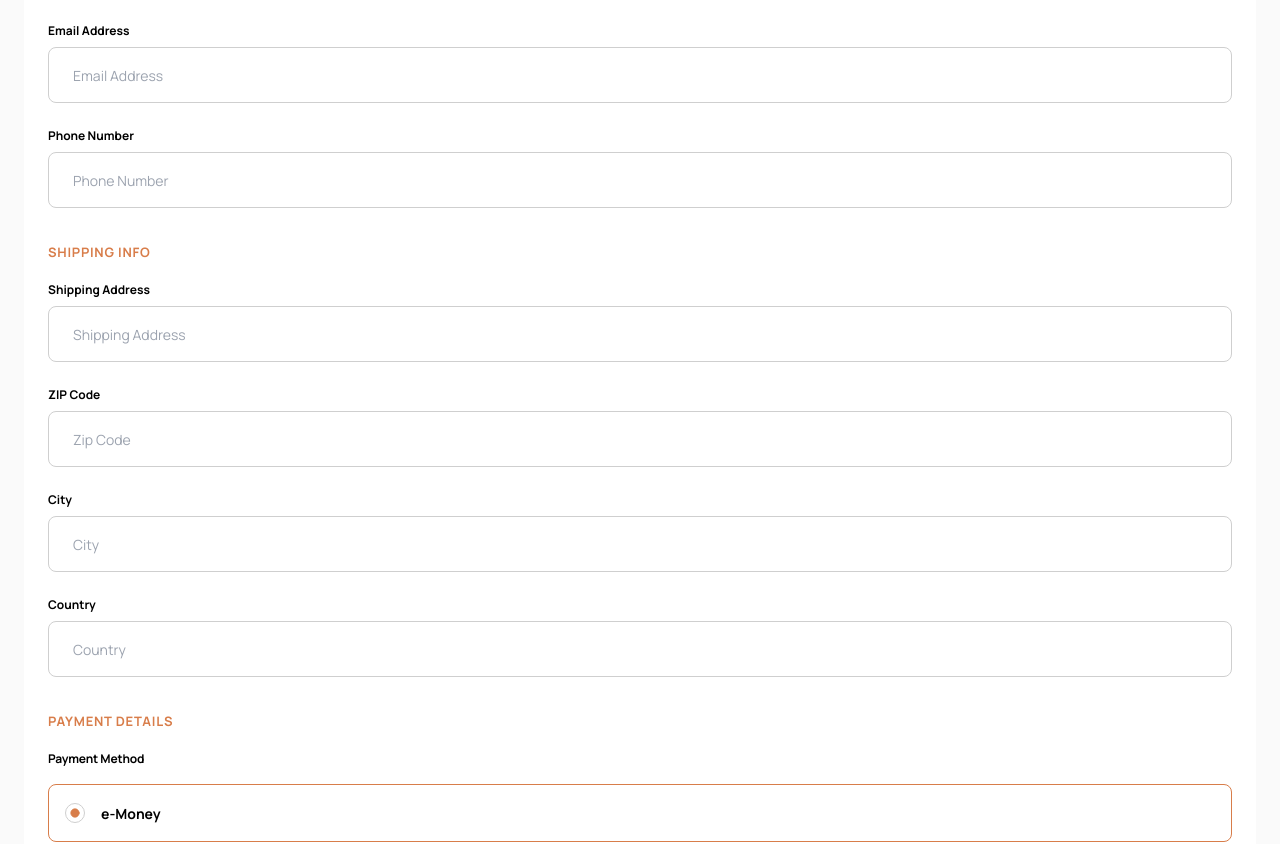
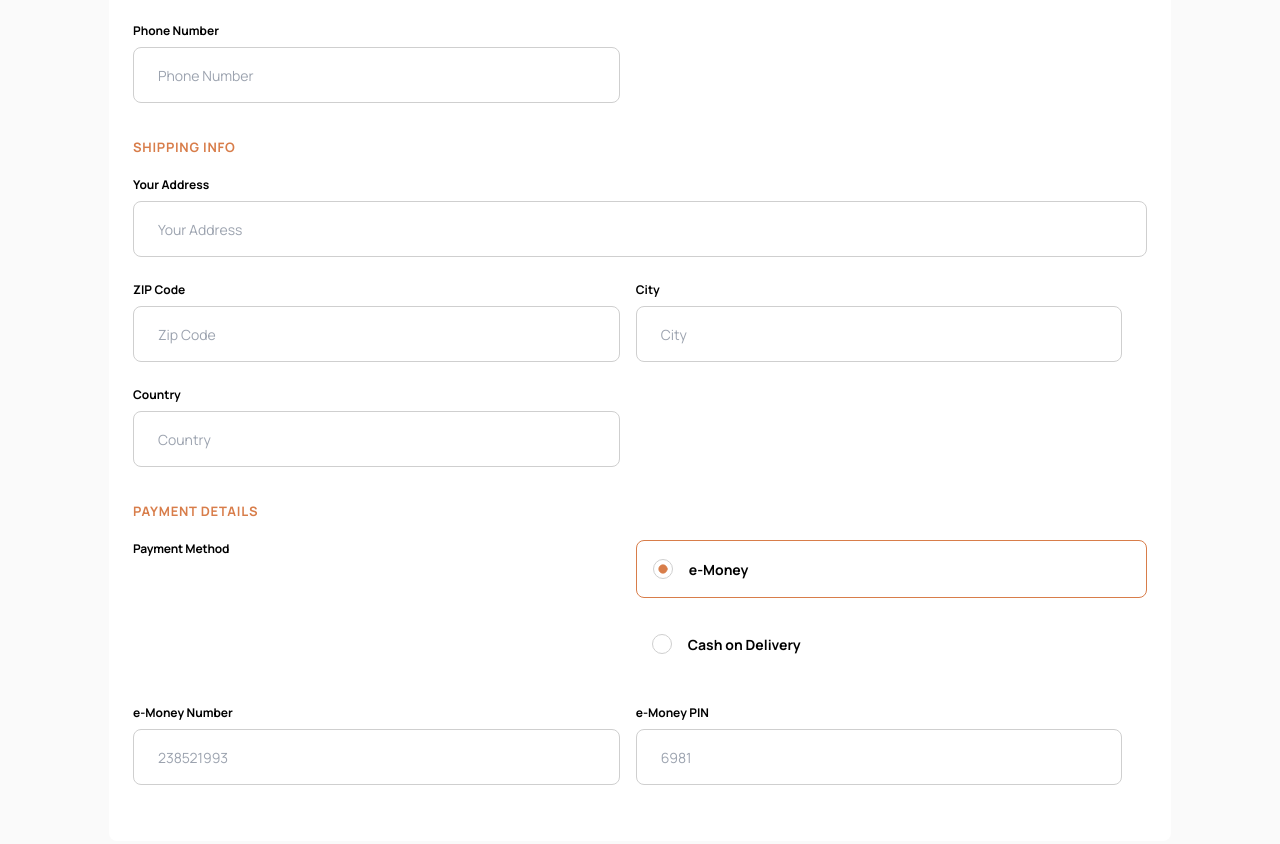
Before and after one commit to Jschles1/audiophile, a Next.js app: page /checkout in a window 1280 px wide. Shown: the part 424-1268 px from the top of the page. Built offline with nearby package versions, Linux system fonts and the light colour scheme.

Commit message:
Complete tablet layout for checkout

```diff
--- a/src/app/(checkout)/checkout/page.tsx
+++ b/src/app/(checkout)/checkout/page.tsx
@@ -108,7 +108,11 @@ export default function Checkout() {
     <div className="w-full bg-alabaster">
       <GoBack />
       <Form {...form}>
-        <form onSubmit={form.handleSubmit(onSubmit)}>
+        <form
+          onSubmit={form.handleSubmit(onSubmit)}
+          className="mx-auto max-w-[1110px]"
+        >
+          <div>
             <div className="bg-white p-6 mx-6 rounded-lg mb-8">
               <h1 className="uppercase text-[1.75rem] tracking-[0.0625em] font-bold pb-8">
                 Checkout
@@ -116,12 +120,12 @@ export default function Checkout() {
 
               <div className="pb-8">
                 <SectionHeader>Billing Details</SectionHeader>
-              <div className="flex flex-col gap-y-6">
+                <div className="flex flex-col gap-y-6 md:flex-row md:flex-wrap md:gap-x-4">
                   <FormField
                     control={form.control}
                     name="name"
                     render={({ field }) => (
-                    <FormItem>
+                      <FormItem className="md:basis-[48%]">
                         <div className="w-full flex items-center justify-between">
                           <FormLabel>Name</FormLabel>
                           <FormMessage />
@@ -141,7 +145,7 @@ export default function Checkout() {
                     control={form.control}
                     name="email"
                     render={({ field }) => (
-                    <FormItem>
+                      <FormItem className="md:basis-[48%]">
                         <div className="w-full flex items-center justify-between">
                           <FormLabel>Email Address</FormLabel>
                           <FormMessage />
@@ -160,7 +164,7 @@ export default function Checkout() {
                     control={form.control}
                     name="phone"
                     render={({ field }) => (
-                    <FormItem>
+                      <FormItem className="md:basis-[48%]">
                         <div className="w-full flex items-center justify-between">
                           <FormLabel>Phone Number</FormLabel>
                           <FormMessage />
@@ -181,19 +185,19 @@ export default function Checkout() {
 
               <div className="pb-8">
                 <SectionHeader>Shipping Info</SectionHeader>
-              <div className="flex flex-col gap-y-6">
+                <div className="flex flex-col gap-y-6 md:flex-row md:flex-wrap md:gap-x-4">
                   <FormField
                     control={form.control}
                     name="address"
                     render={({ field }) => (
-                    <FormItem>
+                      <FormItem className="w-full">
                         <div className="w-full flex items-center justify-between">
-                        <FormLabel>Shipping Address</FormLabel>
+                          <FormLabel>Your Address</FormLabel>
                           <FormMessage />
                         </div>
                         <FormControl>
                           <Input
-                          placeholder="Shipping Address"
+                            placeholder="Your Address"
                             error={errors?.address?.message}
                             {...field}
                           />
@@ -205,7 +209,7 @@ export default function Checkout() {
                     control={form.control}
                     name="zip"
                     render={({ field }) => (
-                    <FormItem>
+                      <FormItem className="md:basis-[48%]">
                         <div className="w-full flex items-center justify-between">
                           <FormLabel>ZIP Code</FormLabel>
                           <FormMessage />
@@ -226,7 +230,7 @@ export default function Checkout() {
                     control={form.control}
                     name="city"
                     render={({ field }) => (
-                    <FormItem>
+                      <FormItem className="md:basis-[48%]">
                         <div className="w-full flex items-center justify-between">
                           <FormLabel>City</FormLabel>
                           <FormMessage />
@@ -245,7 +249,7 @@ export default function Checkout() {
                     control={form.control}
                     name="country"
                     render={({ field }) => (
-                    <FormItem>
+                      <FormItem className="md:basis-[48%]">
                         <div className="w-full flex items-center justify-between">
                           <FormLabel>Country</FormLabel>
                           <FormMessage />
@@ -266,13 +270,14 @@ export default function Checkout() {
               <div className="pb-8">
                 <SectionHeader>Payment Details</SectionHeader>
                 <div>
-                <p className="font-bold tracking-[-0.013375em] text-[0.75rem] pb-4">
+                  <div className="md:flex md:flex-row md:items-start mg:gap-x-6">
+                    <p className="font-bold tracking-[-0.013375em] text-[0.75rem] pb-4 md:basis-[48%]">
                       Payment Method
                     </p>
                     <RadioGroup
                       defaultValue={"emoney"}
                       value={form.getValues("paymentMethod")}
-                  className="pb-8"
+                      className="pb-8 md:flex-1 md:pl-4"
                     >
                       <div
                         className={cn(
@@ -313,14 +318,15 @@ export default function Checkout() {
                         </Label>
                       </div>
                     </RadioGroup>
+                  </div>
 
                   {currentPaymentMethod === "emoney" && (
-                  <div className="flex flex-col gap-y-6">
+                    <div className="flex flex-col gap-y-6 md:flex-row md:flex-wrap md:gap-x-4">
                       <FormField
                         control={form.control}
                         name="emoneyNumber"
                         render={({ field }) => (
-                        <FormItem>
+                          <FormItem className="md:basis-[48%]">
                             <div className="w-full flex items-center justify-between">
                               <FormLabel>e-Money Number</FormLabel>
                               <FormMessage />
@@ -340,7 +346,7 @@ export default function Checkout() {
                         control={form.control}
                         name="pin"
                         render={({ field }) => (
-                        <FormItem>
+                          <FormItem className="md:basis-[48%]">
                             <div className="w-full flex items-center justify-between">
                               <FormLabel>e-Money PIN</FormLabel>
                               <FormMessage />
@@ -362,19 +368,21 @@ export default function Checkout() {
 
                   {currentPaymentMethod === "cash" && (
                     <div className="flex flex-col gap-y-6">
-                    <Image src={CashDeliveryIcon} className="mx-auto" alt="" />
+                      <Image
+                        src={CashDeliveryIcon}
+                        className="mx-auto"
+                        alt=""
+                      />
                       <p className="text-[0.938rem] leading-[1.563rem] text-black text-opacity-50 text-center">
-                      The &apos;Cash on Delivery&apos; option enables you to pay
-                      in cash when our delivery courier arrives at your
-                      residence. Just make sure your address is correct so that
-                      your order will not be cancelled.
+                        The &apos;Cash on Delivery&apos; option enables you to
+                        pay in cash when our delivery courier arrives at your
+                        residence. Just make sure your address is correct so
+                        that your order will not be cancelled.
                       </p>
                     </div>
                   )}
                 </div>
               </div>
-            {/* </form>
-          </Form> */}
             </div>
 
             <div className="bg-white p-6 mx-6 rounded-lg mb-[6.125rem]">
@@ -449,6 +457,7 @@ export default function Checkout() {
                 Continue & Pay
               </Button>
             </div>
+          </div>
         </form>
       </Form>
     </div>
```
Lines whose indentation alone changed are shown as unchanged.
